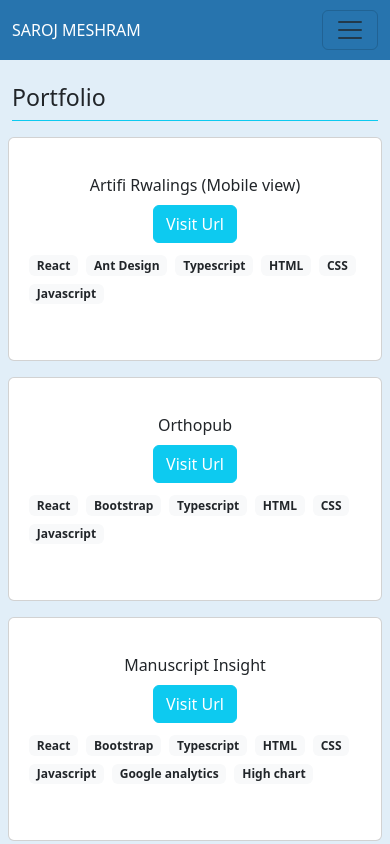
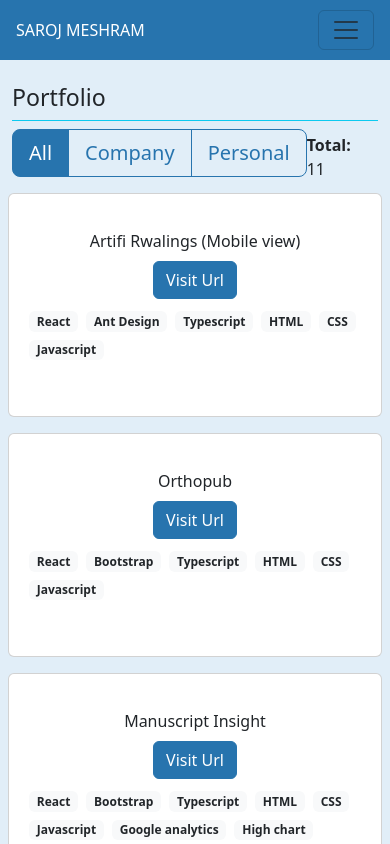
Before and after one commit to meshramsaroj/portfolio-app, a React (Create React App) app: page /portfolio in a window 390 px wide. Shown: the top 844 px of the page. Built offline with nearby package versions, Linux system fonts and the light colour scheme.

Commit message:
Feat: added download resume feature along with mobile responsive style

```diff
--- a/src/App.css
+++ b/src/App.css
@@ -1,10 +1,20 @@
 :root {
   --brand: #2774ae;
-  --brand-text: #cccccc;
+  --brand-text: #ffffff;
   --bg-page-body: #e1eef8;
   --bg-info: #0dcaf0;
 }
-
+/* ---common style-start----- */
+button.btn-outline-info, button.btn-outline-info:first-child:active {
+  border-color: var(--brand);
+  color: var(--brand) ;
+}
+button.btn-info,button.btn-info:hover, button.btn-outline-info:hover, button.btn-info:first-child:active {
+  background-color: var(--brand);
+  color: var(--brand-text) ;
+  border-color: var(--brand) ;
+}
+/* ---common style-end----- */
 .navHeight {
   height: 60px;
 }
@@ -48,6 +58,51 @@
 }
 .projectCards:hover {
   border: 2px solid var(--brand);
-  /* opacity: 0.4; */
-  /* color: white; */
 }
+
+
+.mobileImgStyle img {
+  width: 100%;
+  border-radius: 50%;
+  border: 3px solid var(--brand);
+}
+
+@media screen and (max-width: 574px){
+  .mobileImgStyle {
+    width: 50%;
+    margin: auto;
+  }
+}
+@media screen and (max-width: 768px) {
+
+  .landingText {
+    text-align: center;
+  }
+  .navHeight .container {
+    padding: 0;
+    padding: 0;
+    max-width: 100%;
+  }
+
+  .navHeight .navbar-text {
+    margin-left: 1rem;
+  }
+  .navHeight .navbar-toggler {
+    margin-right: 1rem;
+  }
+
+  .navHeight .navbar-toggler:focus {
+    box-shadow: none;
+  }
+  .navHeight .navbar-collapse {
+    background: var(--brand);
+    opacity: 0.9;
+    padding: 10px;
+    height: 50vh;
+    transition: ease-in-out 1s;
+  }
+  .navHeight .navbar-collapse .nav-item {
+    padding: 10px;
+  }
+
+}
--- a/src/Pages/Home/Home.js
+++ b/src/Pages/Home/Home.js
@@ -33,10 +33,12 @@ const Home = () => {
   return (
     <Row>
       <Col md={4} sm={12}>
-      <img src='https://lh3.googleusercontent.com/a/ACg8ocLnlVs6BqDTPyLzWpoyJg5OyEG_OZHaQADTLELvRkDq6SGe7lE=s360-c-no' alt='saroj-meshram' />
+        <div className='mobileImgStyle'>
+          <img src='https://lh3.googleusercontent.com/a/ACg8ocLnlVs6BqDTPyLzWpoyJg5OyEG_OZHaQADTLELvRkDq6SGe7lE=s360-c-no' alt='saroj-meshram' width={"100%"} />
+        </div>
       </Col>
       <Col md={8} sm={12}>
-       <section className=''>
+       <section className='landingText'>
         <TypeAnimation
           sequence={[
            "Hello, I'm Saroj Meshram, \na passionate web developer with 4.6 years of experience in crafting dynamic and user-friendly web applications.",
@@ -49,7 +51,10 @@ const Home = () => {
        </section>
        <section className='text-center mt-4 mb-3'>
         <Link to={"/contact"}><Button className='m-2' variant='info'>Hire Me</Button></Link>
-        <Button className='m-2' variant='info'>Download Resume</Button>
+        <Link to="/files/saroj_meshram_resume.pdf" target="_blank" download>
+          <Button className='m-2' variant='info'>Download Resume</Button>
+        </Link>
+
        </section>
        <section className='text-center'>
         {socialMediaData.map((data)=>(
--- a/src/Pages/Portfolios/Portfolio.js
+++ b/src/Pages/Portfolios/Portfolio.js
@@ -1,35 +1,91 @@
-import React from 'react'
-import { Badge, Button, ButtonGroup, Card, Col, Row } from 'react-bootstrap'
-import { profileData } from '../../data'
+import React, { useState } from "react";
+import { Badge, Button, ButtonGroup, Card, Col, Row } from "react-bootstrap";
+import { profileData } from "../../data";
+
+const btnArr = [
+  { title: "All", key: "all" },
+  {
+    title: "Company",
+    key: "company_project",
+  },
+  {
+    title: "Personal",
+    key: "personal_projects",
+  },
+];
 
 const Portfolio = () => {
+  const allProjectsObject =  profileData.projects.map((data) => data.projectList)
+  const [fst, sec] = allProjectsObject;
+
+  const allProjects = [...fst, ...sec]
+
+  const [activeProject, setActiveProject] = useState({
+    title: "All",
+    data: allProjects,
+    key: "all",
+  });
+
+  const handleActiveProjectList = (btnObj) => {
+    const { key, title } = btnObj;
+    let active =[]
+    if(key !==btnArr[0].key){
+       active = profileData.projects.filter(
+        (data) => data.name === key
+      );
+    }
+
+    setActiveProject({
+      title,
+      data: btnObj.key!=="all"? active[0].projectList: allProjects,
+      key
+    })
+  };
+
   return (
     <>
-     {/* <ButtonGroup size="lg" className="mb-2">
-        <Button>All</Button>
-        <Button>React</Button>
-        <Button>Next</Button>
-        <Button>Angular</Button>
-        <Button>Fullstack</Button>
-      </ButtonGroup> */}
+      <section className="d-flex justify-content-between align-items-center pe-3">
+      <ButtonGroup size="lg" className="mb-2">
+        {btnArr.map((btn) => (
+          <Button key={btn.key} variant={activeProject.key===btn.key ? "info" :"outline-info"} onClick={() => handleActiveProjectList(btn)}>
+            {btn.title}
+          </Button>
+        ))}
+      </ButtonGroup>
+      <div>
+        <strong>Total: </strong> {activeProject.data?.length}
+      </div>
+      </section>
       <Row>
-        {profileData.projects.map(project=> (
-        project.projectTitle && <Col md={4} sm={12} className='p-2'>
-          <Card className='projectCards'>
-            <Card.Body className='d-flex flex-column justify-content-center align-items-center '>
-              <span>{project.projectTitle}</span>
-              <a href={project.url} target='_blank'><Button variant='info' className='my-2 text-white'>Visit Url</Button></a>
-              <p>{project.technologies.map(tech=>
-                  <Badge bg="light" text="dark" className='m-1' key={tech}>{tech}</Badge>
-              )}</p>
-            </Card.Body>
-          </Card>
-        </Col>
-
+        {activeProject.data.map((project) => (
+          <ProjectItem project={project} />
         ))}
       </Row>
     </>
-  )
-}
+  );
+};
 
-export default Portfolio
+const ProjectItem = ({ project }) =>
+  project.projectTitle && (
+    <Col md={4} sm={12} className="p-2" key={project.projectTitle}>
+      <Card className="projectCards">
+        <Card.Body className="d-flex flex-column justify-content-center align-items-center ">
+          <span>{project.projectTitle}</span>
+          <a href={project.url} target="_blank">
+            <Button variant="info" className="my-2 text-white">
+              Visit Url
+            </Button>
+          </a>
+          <p>
+            {project.technologies.map((tech) => (
+              <Badge bg="light" text="dark" className="m-1" key={tech}>
+                {tech}
+              </Badge>
+            ))}
+          </p>
+        </Card.Body>
+      </Card>
+    </Col>
+  );
+
+export default Portfolio;
--- a/src/Pages/Resume/Resume.js
+++ b/src/Pages/Resume/Resume.js
@@ -11,9 +11,9 @@ const Resume = () => {
       <Col md={6}>
       <h4 className='text-center mb-3'>{profileData.experience.title}</h4>
       {profileData.experience.experienceList.map((expDetail, index)=>(
-        <div className='py-2 beforeStyle'>
-        <FontAwesomeIcon icon={faBriefcase} className='beforeIcon' />
-        <Card key={index} >
+        <div className='py-2' key={index}>
+        {/* <FontAwesomeIcon icon={faBriefcase} className='beforeIcon' /> */}
+        <Card >
           <Card.Body>
             <h4>{expDetail.designation}</h4>
             <p>{expDetail.companyName} <span>({expDetail.duration})</span></p>
@@ -36,9 +36,9 @@ const Resume = () => {
       <Col md={6}>
         <h4 className='text-center mb-3'>{profileData.education.title}</h4>
         {profileData.education.collageList.map((collageData, index)=>(
-          <div className='py-2 beforeStyle'>
-          <FontAwesomeIcon icon={faBriefcase} className='beforeIcon' />
-          <Card key={index}>
+          <div className='py-2 ' key={collageData.course.split(" ").join("_")+index}>
+            {/* <FontAwesomeIcon icon={faBriefcase} className='beforeIcon' />  */}
+            <Card>
               <Card.Body>
                 <h4>{collageData.course}</h4>
                 <p>{collageData.university} <span>({collageData.duration})</span></p>
--- a/src/Pages/Skills/Skills.js
+++ b/src/Pages/Skills/Skills.js
@@ -6,11 +6,11 @@ const Skills = () => {
   return (
     <Row>
       {profileData.skills.map(skillData=>(
-        <Col md={4} sm={12} className='my-2'>
+        <Col md={4} sm={12} className='my-2' key={skillData.name}>
          <h4>{skillData.name}</h4>
           <div>
           {skillData.skillSet.map(skill=>(
-            <section className='my-2'>
+            <section className='my-2' key={skill.name}>
              <span className='text-capitalize'>{skill.name}</span>
              <ProgressBar now={skill.rate} label={`${skill.rate}%`} className='border' variant='info' />
             </section>
--- a/src/data.js
+++ b/src/data.js
@@ -151,6 +151,10 @@ export const profileData = {
     },
     projects: [
                 {
+                    name: "company_project",
+                    title: "Company Project",
+                    projectList: [
+                        {
                             projectTitle: "Artifi Rwalings (Mobile view)",
                             url: "https://integrationdesigner.artifi.net/Designer?personalization=cHJvZHVjdENvZGU9TUNUSkBAJndlYnNpdGVpZD01NTQmdXNlcklkPTYxNCZpc0d1ZXN0PWZhbHNlJndlYkFwaWNsaWVudEtleT00NDllNjZmYy0zMTFmLTRhNjMtYTVmOC1kY2NmMDY2NGRiNTA",
                             technologies: ["React", "Ant Design", "Typescript", "HTML", "CSS", "Javascript"],
@@ -207,7 +211,31 @@ export const profileData = {
                             technologies: [],
                             companyName: ""
                         }
+                    ]
+                },
+                {
+                    name: "personal_projects",
+                    title: "Personal Projects",
+                    projectList: [
+                        {
+                            projectTitle: "Recipe App",
+                            url: "https://recipees-app.netlify.app/",
+                            technologies: ['React', "Rest API", "HTML", "CSS"],
+                            companyName: "Self"
+                        },
+                        {
+                            projectTitle: "Country Search App",
+                            url: "https://lotus-search-country-details-app.netlify.app/",
+                            technologies: ['React', "Rest API", "HTML", "CSS"],
+                            companyName: "Self",
+                            gitHubRepoUrl: ""
+                        }
 
                     ]
 
                 }
+
+
+    ]
+
+}
```
Also changed, not shown: 1 other file (tests, documents, lock files or other folders). Lines whose indentation alone changed are shown as unchanged.
